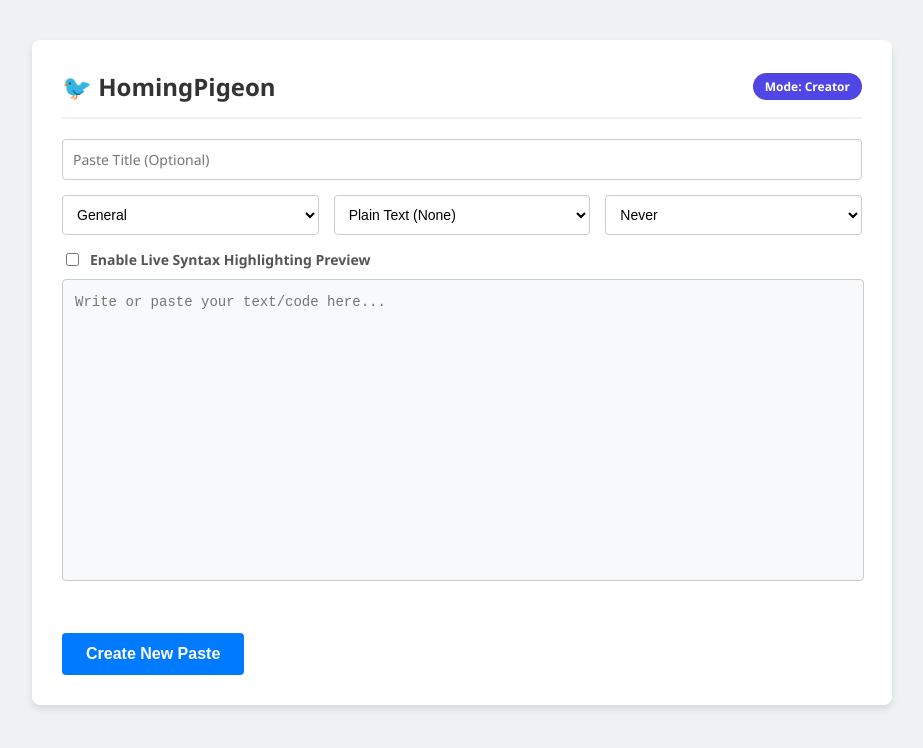
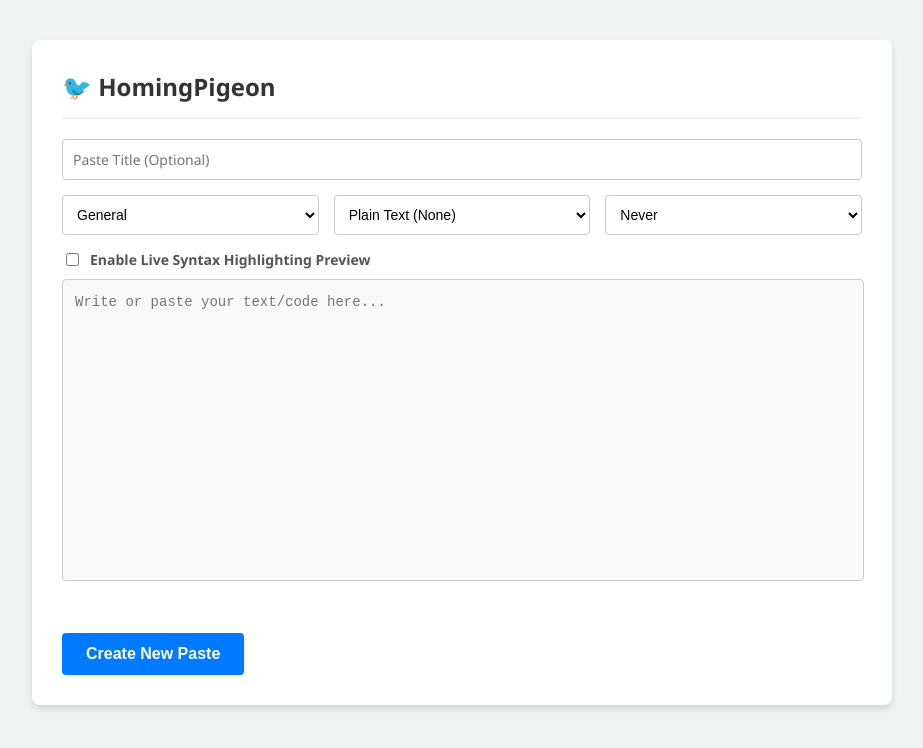
Before and after one commit to Amit021102/HomingPigeon, a website: page frontend/index.html in a window 1280 px wide. Shown: the whole page, without its empty margins (178-1101 px from the left). Drawn offline with nearby package versions, Linux system fonts and the light colour scheme.

Commit message:
Refactor - removed unnecessary comments and code bits;

```diff
--- a/frontend/index.html
+++ b/frontend/index.html
@@ -10,15 +10,12 @@
     <div class="container">
         <div class="meta-header">
             <h2 style="margin: 0;">🐦 HomingPigeon</h2>
-            <span class="badge" style="background: #4F46E5;">Mode: Creator</span>
         </div>
 
-        <!-- Row for Title -->
         <div class="form-row">
             <input type="text" id="pasteTitle" class="input-field" placeholder="Paste Title (Optional)">
         </div>
 
-        <!-- Row for Option Selectors -->
         <div class="form-row">
             <select id="pasteCategory" class="select-field">
                 <option value="General">General</option>
@@ -79,22 +76,6 @@
         const highlightContainer = document.getElementById('highlightContainer');
         const highlightCode = document.getElementById('highlightCode');
 
-        // Dynamic highlight renderer function using the layered mirror principle
-        // function syncCodeHighlight() {
-        //     const textValue = contentArea.value;
-
-        //     if (highlightToggle.checked) {
-        //         contentArea.style.color = "transparent";
-        //         highlightCode.className = `language-${syntaxSelect.value}`;
-        //         highlightCode.textContent = textValue;
-        //         Prism.highlightElement(highlightCode);
-        //     } else {
-        //         contentArea.style.color = "#333";
-        //         highlightCode.className = "language-plaintext";
-        //         highlightCode.textContent = "";
-        //     }
-        // }
-
         function syncCodeHighlight() {
             const textValue = contentArea.value;
 
@@ -120,7 +101,7 @@
             Prism.highlightElement(highlightCode);
         }
 
-        // Attach listeners to trigger update instantly on any workspace event
+        // Listeners to trigger update instantly on any workspace event
         contentArea.addEventListener('input', syncCodeHighlight);
         syntaxSelect.addEventListener('change', syncCodeHighlight);
         highlightToggle.addEventListener('change', syncCodeHighlight);
@@ -128,10 +109,6 @@
         contentArea.addEventListener('scroll', () => {
             highlightContainer.scrollTop = contentArea.scrollTop;
         });
-
-        // highlightContainer.addEventListener('scroll', () => {
-        //     contentArea.scrollTop = highlightContainer.scrollTop;
-        // });
 
         document.getElementById('submitBtn').addEventListener('click', async () => {
             const content = contentArea.value;
```
